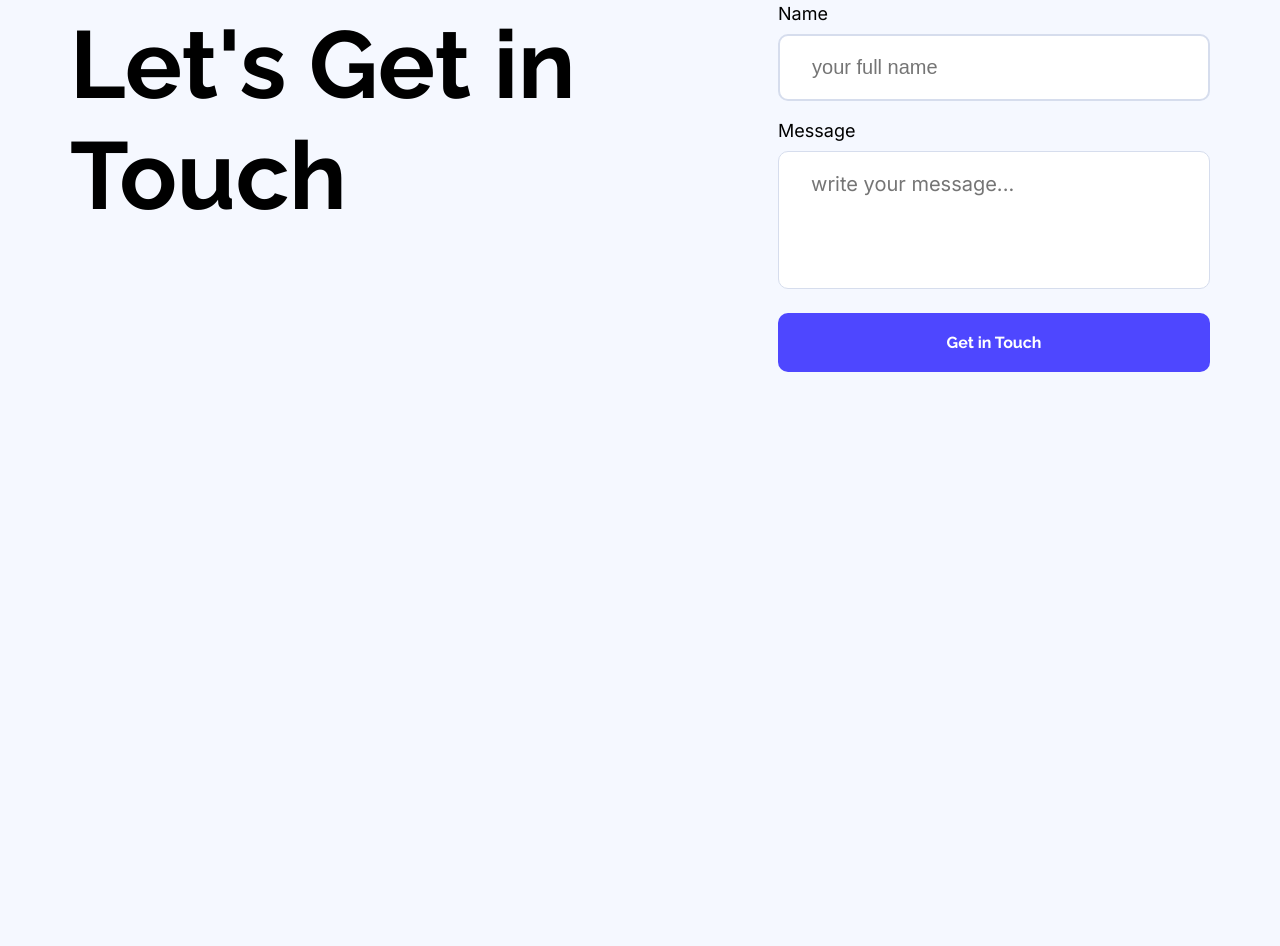
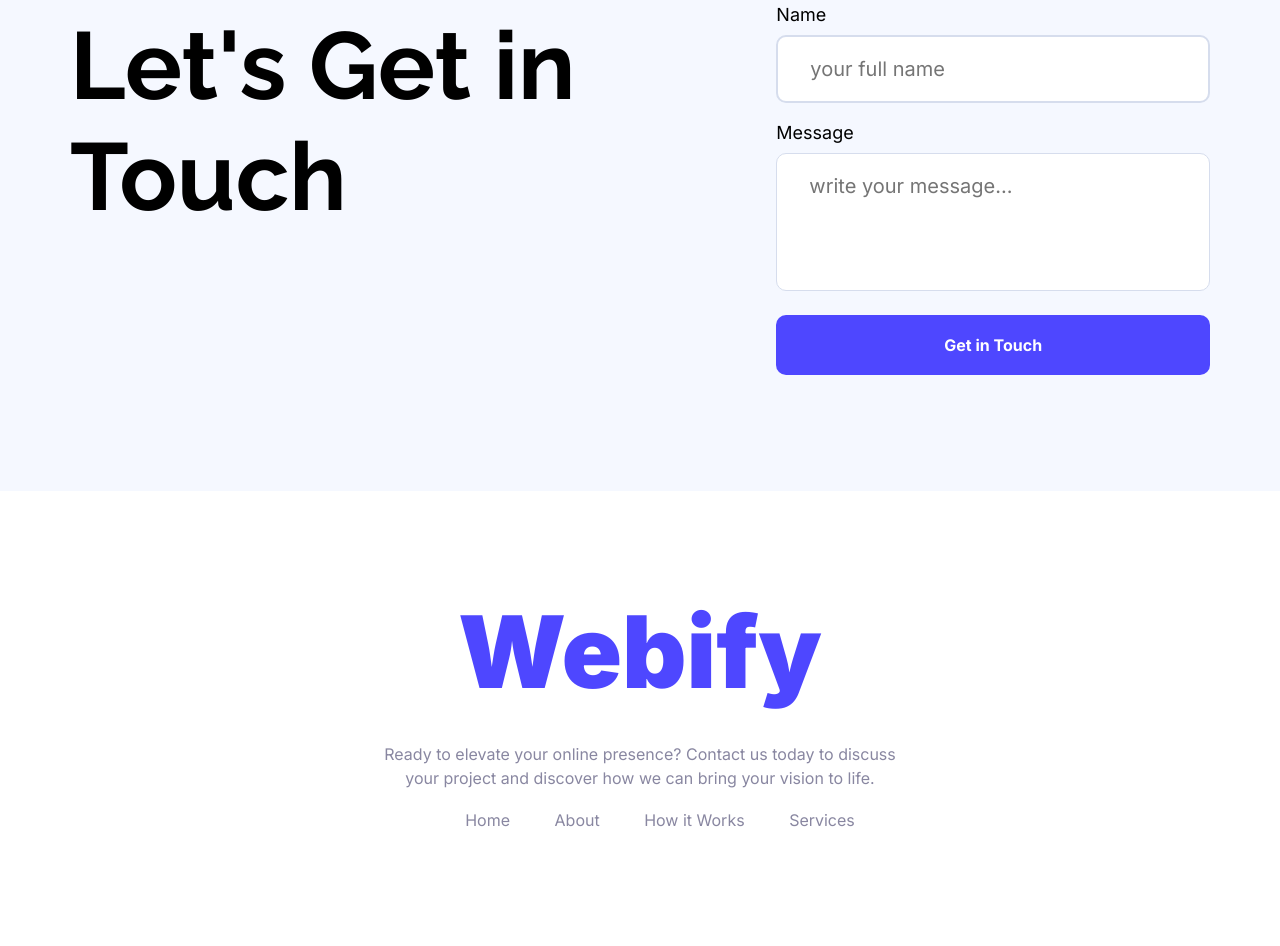
Before and after one commit to nayem-ahmedz/webify, a plain HTML site: page index.html in a window 1280 px wide. Shown: the part 1802-2748 px from the top of the page. Before the commit the page ends 2290 px from the top, so only its background shows below. Drawn offline with Linux system fonts and the light colour scheme.

Commit message:
footer is ready, added hover effect on all primary buttons

```diff
--- a/index.html
+++ b/index.html
@@ -59,5 +59,17 @@
             </form>
         </section>
     </main>
+    <footer class="inter-font">
+        <h1 class="m-0">Webify</h1>
+        <p>Ready to elevate your online presence? Contact us today to discuss your project and discover how we can bring your vision to life.</p>
+        <nav class="footer-nav">
+            <ul>
+                <li><a href="#">Home</a></li>
+                <li><a href="#">About</a></li>
+                <li><a href="#">How it Works</a></li>
+                <li><a href="#">Services</a></li>
+            </ul>
+        </nav>
+    </footer>
 </body>
 </html>
--- a/style.css
+++ b/style.css
@@ -29,12 +29,17 @@ body{
     padding: 12px 36px;
     border: none;
     border-radius: 10px;
-    font-size: 16px;
+    font-size: 1rem;
     font-weight: bold;
     font-family: "Raleway", sans-serif;
     font-optical-sizing: auto;
     font-style: normal;
     cursor: pointer;
+    transition: all 0.5s;
+}
+.primary-btn:hover{
+    background-color: blue;
+    transform: scale(1.1);
 }
 .container{
     max-width: 1172px;
@@ -46,7 +51,7 @@ body{
     margin: 0;
 }
 
-/* header and nav */
+/* header */
 header{
     background-image: url('assets/hero-bg.png');
     margin-bottom: 116px;
@@ -57,7 +62,7 @@ header nav{
     align-items: center;
     padding: 50px 0;
 }
-nav h1{
+header nav h1{
     font-size: 34px;
     font-weight: 800;
     color: var(--primary-color);
@@ -162,6 +167,9 @@ section.contact{
     border-radius: 10px;
     width: 100%;
     resize: none;
+    font-family: "Inter", sans-serif;
+    font-optical-sizing: auto;
+    font-style: normal;
 }
 .contact-form input[type="submit"]{
     color: white;
@@ -169,3 +177,36 @@ section.contact{
     border: none;
     font-size: 1rem;
 }
+
+/* footer */
+footer{
+    text-align: center;
+    padding: 100px 16px;
+    background-color: white;
+}
+footer h1{
+    color: var(--primary-color);
+    font-size: 6.25rem;
+    font-weight: 900;
+}
+footer p{
+    color: #8987A1;
+    font-weight: 400;
+    max-width: 531px;
+    margin: 30px auto 20px;
+    line-height: 150%;
+}
+.footer-nav ul{
+    list-style: none;
+}
+.footer-nav ul li{
+    display: inline-block;
+}
+.footer-nav ul li a{
+    color: #8987A1;
+    text-decoration: none;
+    padding: 5px 20px;
+}
+.footer-nav a:hover{
+    text-decoration: 1px solid underline;
+}
```
Also changed, not shown: 1 other file.
